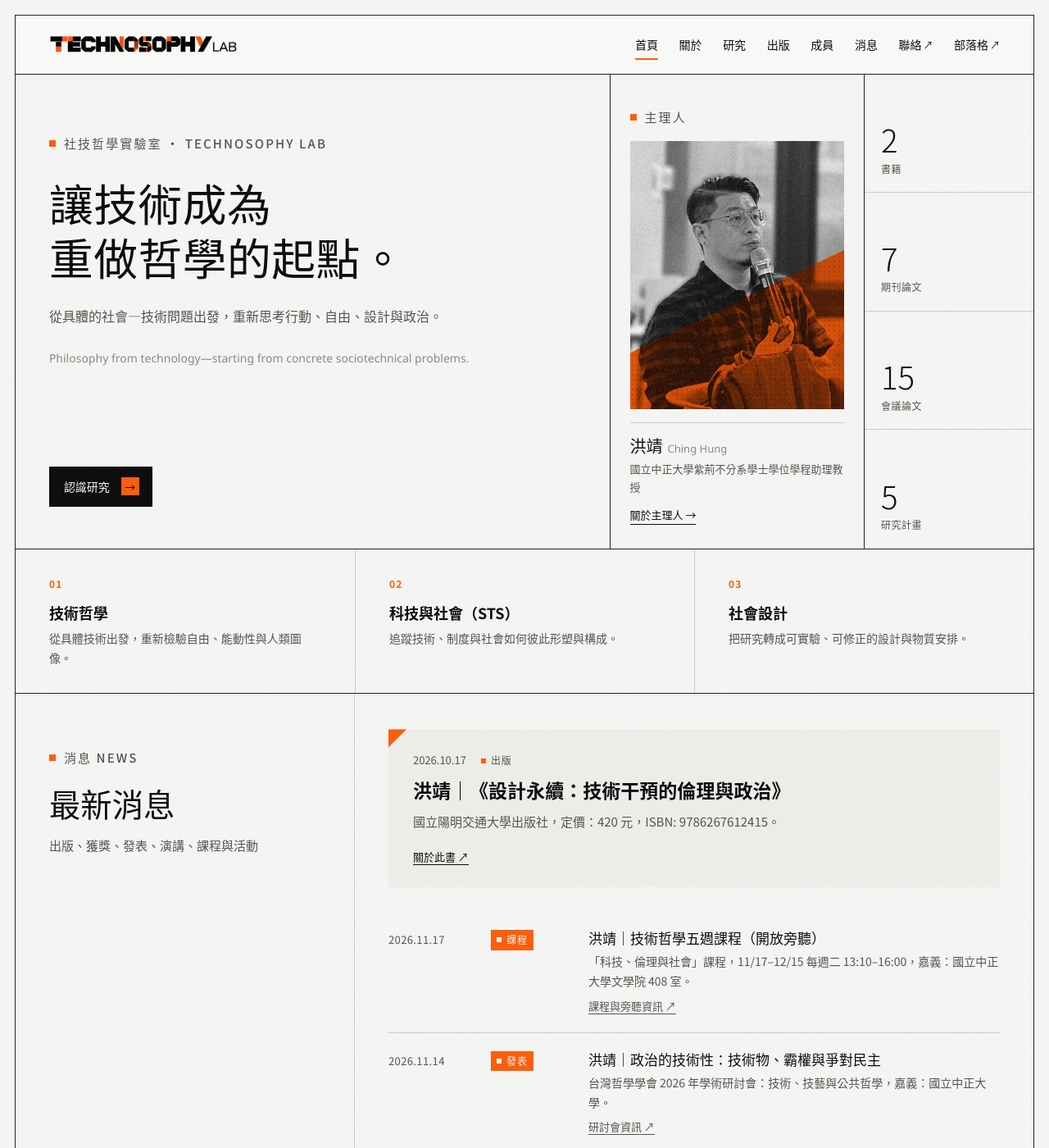
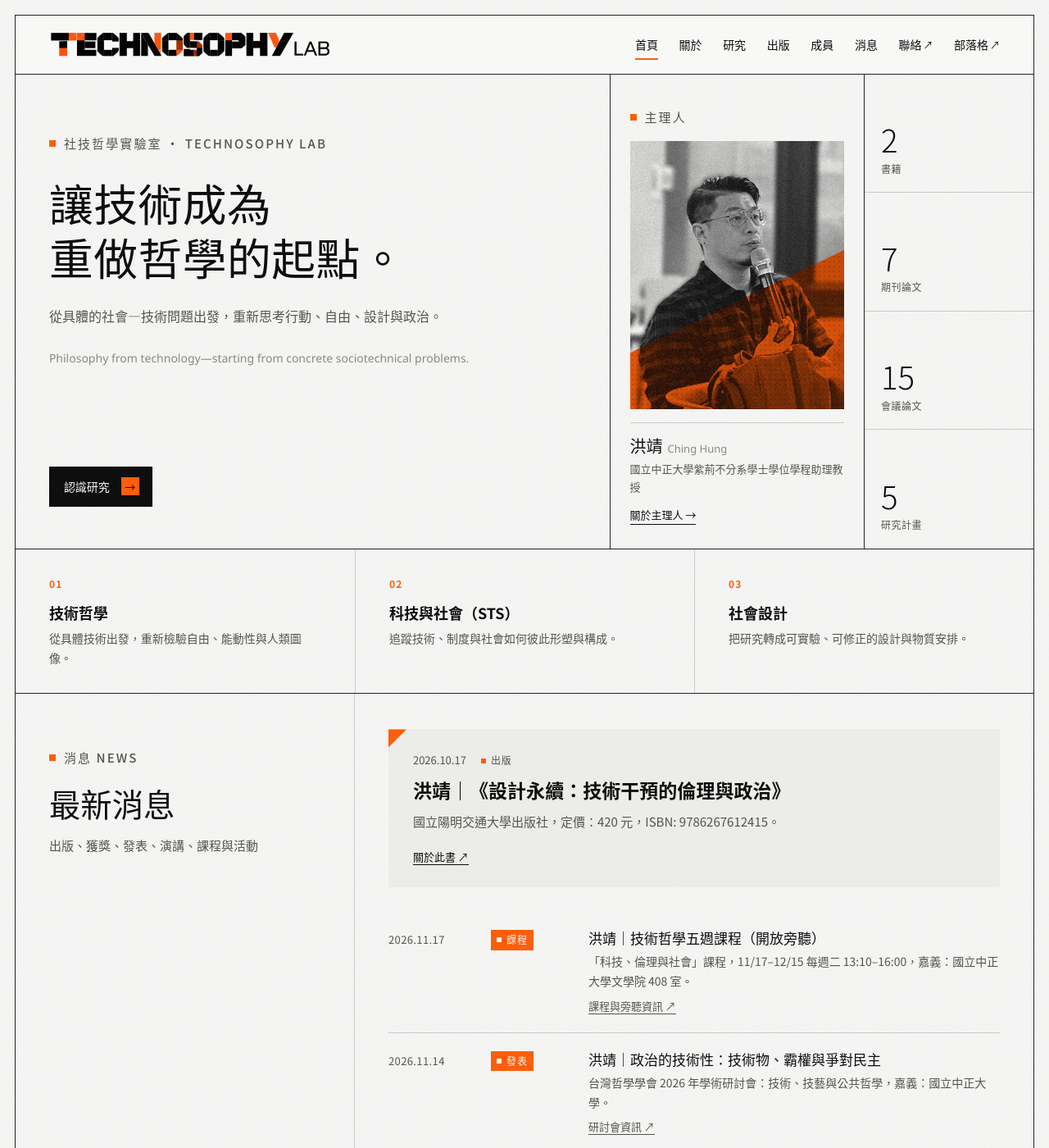
Before and after one commit to hungching1982/technosophy-lab, a Jekyll site: the page built from index.html, in a window 1280 px wide and 1400 px high. Shown: the whole window at 82% size. Built offline with Jekyll 4.4.1, drawn with Linux system fonts in a browser that asks for light colours.

Commit message:
頁首標誌放大 1.5 倍，並換回識別定稿 P2 原檔
- 頁首標誌 22px → 33px（1080 以下 28px；手機依寬度縮放，選單按鈕不再換行）
- 頁首、頁尾標誌改用識別定稿 v0.1.4 的 P2 原檔（1215×116），修正先前檔案 LAB 比例不符、解析度不足
- 選單項目不換行，窄桌機時改由標誌縮小讓位

Co-Authored-By: Claude Opus 5.5 <noreply@anthropic.com>
Claude-Session: https://claude.ai/code/session_01Sc6BJmwojMoBBfzfk5WCKx

```diff
--- a/_includes/footer.html
+++ b/_includes/footer.html
@@ -1,6 +1,6 @@
 <footer class="site-footer">
   <div class="f-id">
-    <img src="{{ '/assets/brand/logo_P2_reverse_white_orange.png' | relative_url }}" alt="Technosophy Lab" width="231" height="22">
+    <img src="{{ '/assets/brand/logo_P2_reverse_white_orange.png' | relative_url }}" alt="Technosophy Lab" width="230" height="22">
     <address class="f-lines"><span class="f-name">社技哲學實驗室</span><br><span lang="en">Initiated by 洪靖 Ching Hung</span><br>國立中正大學紫荊不分系學士學位學程<br>共同教室大樓 403 室</address>
   </div>
   <div class="f-links">
--- a/_includes/header.html
+++ b/_includes/header.html
@@ -1,7 +1,7 @@
 {%- assign cur = page.nav_active | default: page.url -%}
 <header class="site-header wrap">
   <a class="brand" href="{{ '/' | relative_url }}" aria-label="Technosophy Lab 社技哲學實驗室 首頁">
-    <img src="{{ '/assets/brand/logo_P2_black_orange.png' | relative_url }}" alt="Technosophy Lab" width="231" height="22">
+    <img src="{{ '/assets/brand/logo_P2_black_orange.png' | relative_url }}" alt="Technosophy Lab" width="346" height="33">
   </a>
   <nav class="nav" aria-label="主要選單">
     {%- for item in site.data.navigation %}
--- a/assets/css/main.css
+++ b/assets/css/main.css
@@ -47,9 +47,10 @@ img { display: block; max-width: 100%; height: auto; }
 
 /* ---------- 2. header ---------- */
 .site-header { display: flex; align-items: center; justify-content: space-between; gap: 24px; min-height: 72px; border-bottom: 1px solid var(--rule); }
-.brand img { height: 22px; width: auto; }
-.nav { display: flex; align-items: center; gap: clamp(14px, 2vw, 30px); font-size: 14px; font-weight: 500; }
-.nav a { text-decoration: none; position: relative; padding-block: 6px; }
+.brand { min-width: 0; flex: 0 1 auto; }
+.brand img { display: block; width: 346px; max-width: 100%; height: auto; }
+.nav { flex: none; display: flex; align-items: center; gap: clamp(14px, 2vw, 30px); font-size: 14px; font-weight: 500; }
+.nav a { white-space: nowrap; text-decoration: none; position: relative; padding-block: 6px; }
 .nav a:not(.lang)::after { content: ""; position: absolute; left: 0; right: 100%; bottom: 0; height: 2px; background: var(--orange); transition: right .18s ease; }
 .nav a:hover::after, .nav a[aria-current="page"]::after { right: 0; }
 .nav .ext::after { content: none; }
@@ -173,6 +174,7 @@ img { display: block; max-width: 100%; height: auto; }
 
 /* ---------- 8. responsive ---------- */
 @media (max-width: 1080px) {
+  .brand img { width: 290px; }
   .hero { grid-template-columns: minmax(0, 7fr) minmax(220px, 4fr); }
   .stats { grid-column: 1 / -1; border-left: 0; border-top: 1px solid var(--rule); grid-template-rows: none; grid-template-columns: repeat(4, 1fr); }
   .stat { border-bottom: 0; border-right: 1px solid var(--hair); }
@@ -181,6 +183,11 @@ img { display: block; max-width: 100%; height: auto; }
 }
 @media (max-width: 760px) {
   .nav { display: none; }
+  .site-header { gap: 16px; }
+  .brand { flex: 1 1 auto; }
+  .brand img { width: 100%; max-width: 314px; }
+  .menu { flex: none; }
+  .menu summary { white-space: nowrap; }
   .menu { display: block; position: relative; }
   .menu summary { list-style: none; cursor: pointer; font-size: 14px; font-weight: 500; border: 1px solid var(--black); padding: 4px 10px; }
   .menu summary::-webkit-details-marker { display: none; }
```
Also changed, not shown: README.md, assets/brand/logo_P2_black_orange.png, assets/brand/logo_P2_reverse_white_orange.png.
